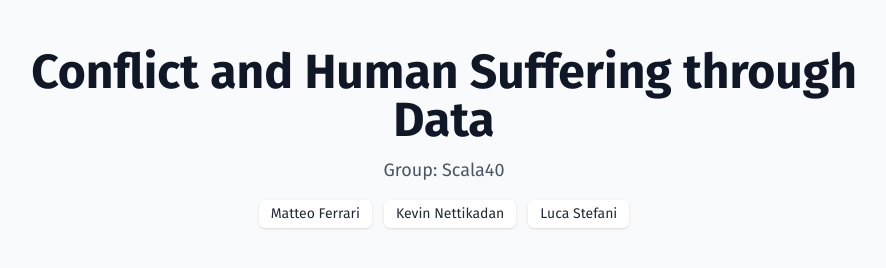
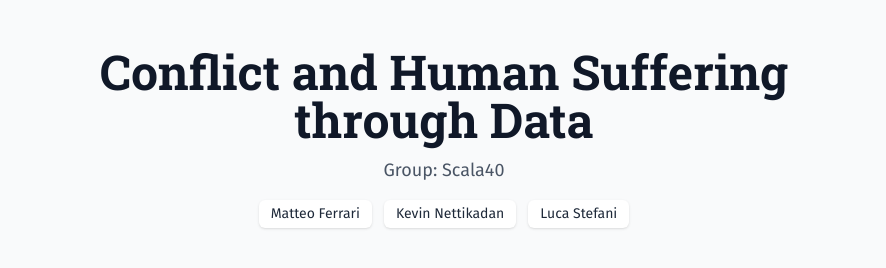
Before and after one commit to Scala40/DV, a website built with Vite: page index.html in a window 1280 px wide. Shown: the whole page, without its empty margins (196-1082 px from the left). Built offline with nearby package versions, Linux system fonts and the light colour scheme.

Commit message:
Style as per ID

```diff
--- a/src/style.css
+++ b/src/style.css
@@ -6,7 +6,12 @@
         --fontSerif: 'Roboto Slab', serif;
     }
 
-    body {
+    h1, h2, h3, h4, h5, h6 {
+        font-family: var(--fontSerif);
+    }
+
+
+    p, li, span, a, label, input, textarea, button, small {
         font-family: var(--fontSans);
     }
 }
```
